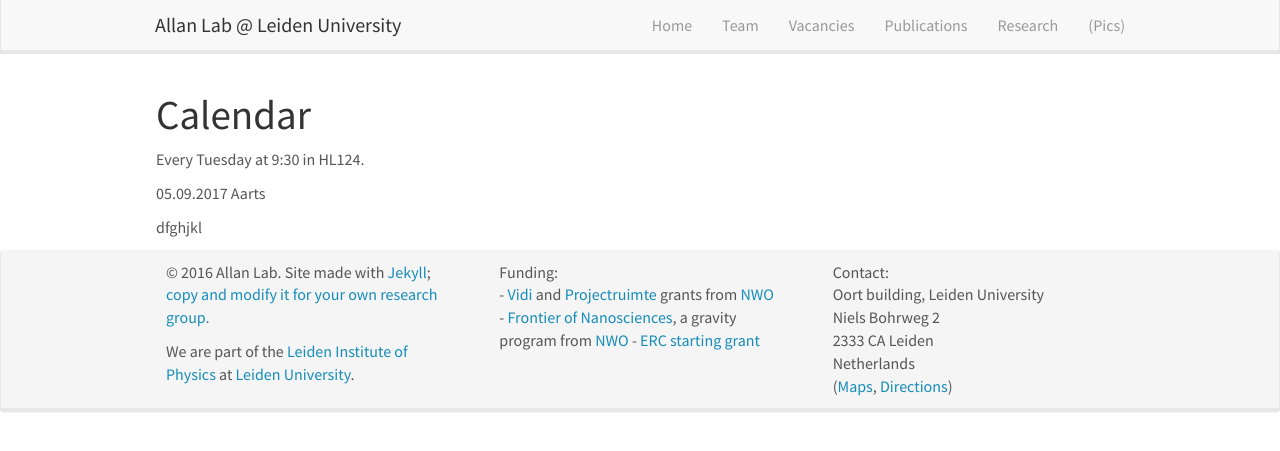
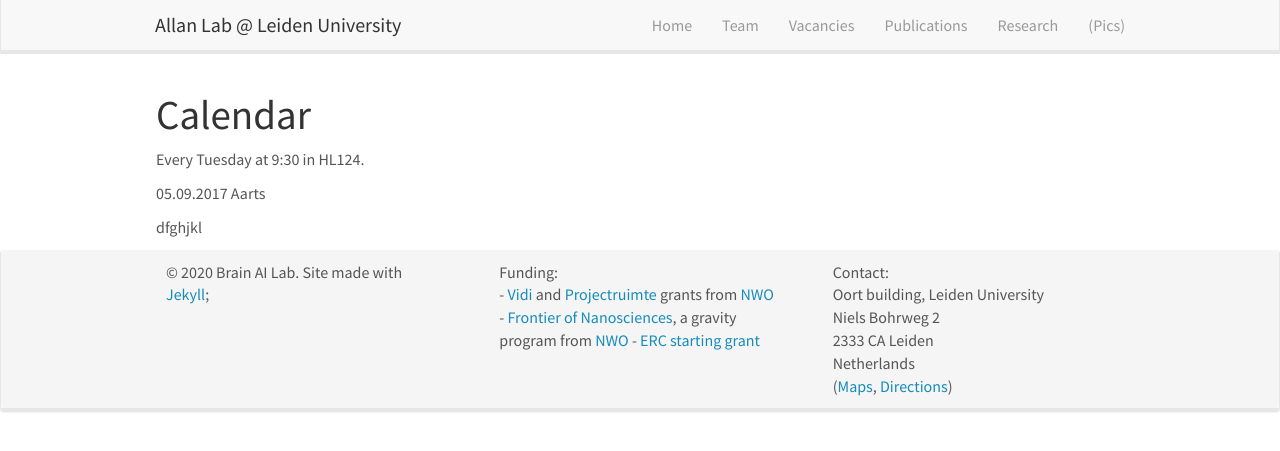
Before and after one commit to KNU-BrainAI/knu-brainai.github.io, a Jekyll site: the page built from _pages/mini_lecture_series.md, in a window 1280 px wide. Shown: the top 451 px of the page. Built offline with Jekyll 4.4.1, drawn with Linux system fonts in a browser that asks for light colours; nearby versions of some CDN libraries.

Commit message:
Update footer.html

```diff
--- a/_includes/footer.html
+++ b/_includes/footer.html
@@ -4,8 +4,7 @@
 	  <div class="row">
 		<div class="col-sm-4">
 
-		  <p>&copy 2016 Allan Lab. Site made with <a href="https://jekyllrb.com">Jekyll</a>;  <a href="{{ site.url }}{{ site.baseurl }}/aboutwebsite.html">copy and  modify it for your own research group.</a></p>
-              <p>We are part of the <a href="https://www.physics.leidenuniv.nl/">Leiden Institute of Physics</a> at <a href="https://www.leidenuniv.nl">Leiden University</a>.</p>
+		  <p>&copy 2020 Brain AI Lab. Site made with <a href="https://jekyllrb.com">Jekyll</a>; </p>
 
 
 		   <p>  </p><p>
```
